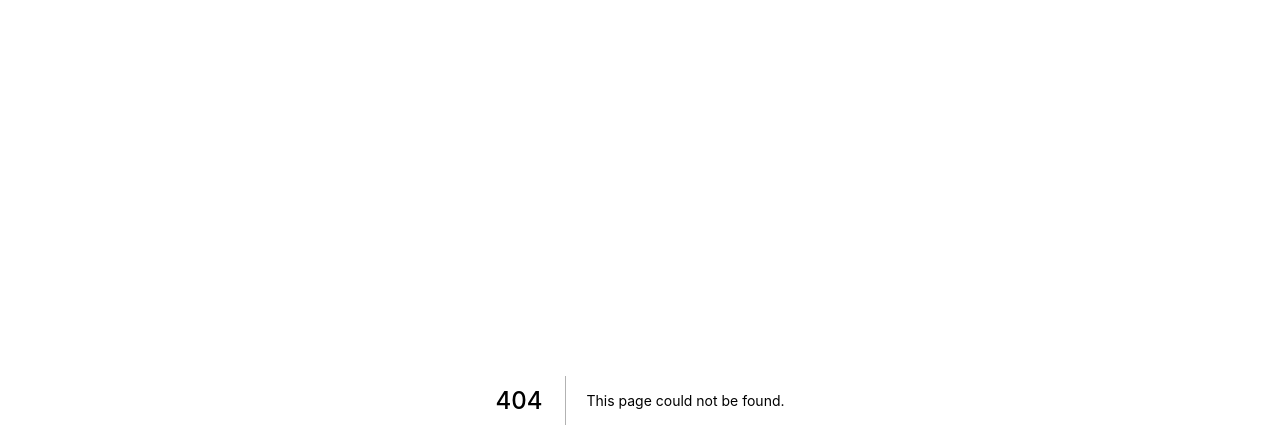
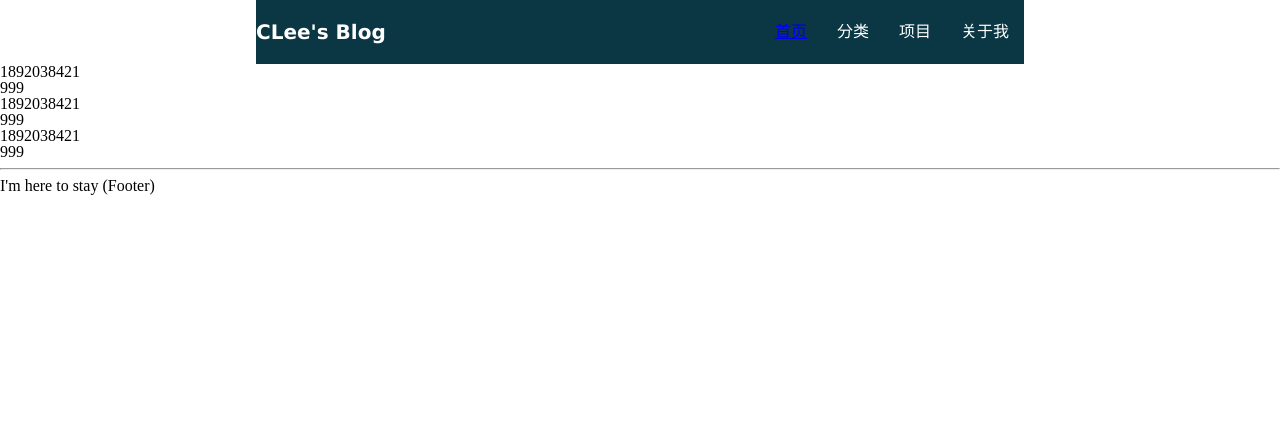
Before and after one commit to ChrisLee0211/myBlog_fontend, a Next.js app: page /blog in a window 1280 px wide. Before the commit this address had no page. Shown: the top 448 px of the page. Built offline with nearby package versions, Linux system fonts and the light colour scheme.

Commit message:
增加首页跳转逻辑

```diff
--- a/components/MainHeader.tsx
+++ b/components/MainHeader.tsx
@@ -1,5 +1,5 @@
 import React, { useRef, useState, useCallback } from 'react';
-
+import Link from "next/link";
 export interface ComponentProps {
 
 }
@@ -27,7 +27,9 @@ const MainHeader: React.FC<ComponentProps> = () => {
                     <img onTouchEnd={clickBtn} src={"../static/menu.svg"} alt="" />
                 </section>
                 <ul className="header-menu-content" >
-                    <li className="header-menu-content-item">首页</li>
+                    <li className="header-menu-content-item">
+                        <Link href={"/blog"} as={`/blog`}>首页</Link>
+                    </li>
                     <li className="header-menu-content-item">分类</li>
                     <li className="header-menu-content-item">项目</li>
                     <li className="header-menu-content-item">关于我</li>
--- /dev/null
+++ b/pages/blog/index.tsx
@@ -0,0 +1,84 @@
+import React from 'react';
+import {GetStaticProps} from 'next';
+import Layout from '../../components/Layout'
+
+interface BlogItem {
+    id:number,
+    image:string,
+    created_at:number,
+    update_at:number,
+    title:string,
+    tag:string,
+    read:number,
+    desc:string
+}
+
+export const getStaticProps:GetStaticProps = async () => {
+    const items:BlogItem[] = [
+        {
+            id:1,
+            image:'',
+            created_at:1892038421,
+            update_at:12937384463,
+            title:'测试文章',
+            tag:'webpack',
+            read:999,
+            desc:'测试描述'
+        },
+        {
+            id:1,
+            image:'',
+            created_at:1892038421,
+            update_at:12937384463,
+            title:'测试文章',
+            tag:'webpack',
+            read:999,
+            desc:'测试描述'
+        },
+        {
+            id:1,
+            image:'',
+            created_at:1892038421,
+            update_at:12937384463,
+            title:'测试文章',
+            tag:'webpack',
+            read:999,
+            desc:'测试描述'
+        },
+
+    ];
+
+    return {props:{items}}
+}
+
+export interface ComponentProps {
+    items:Array<BlogItem>
+}
+
+const Blog: React.FC<ComponentProps> = (props: ComponentProps) => {
+    const {items} = props
+    return (
+        <Layout>
+        <div className="blog-wrapper">
+           {
+               items.map(record => {
+                   return (
+                       <div className="blog-content">
+                           <section className="blog-content-date">{record.created_at}</section>
+                           <section className="blog-content-desc">
+                               <div className="blog-content-desc-img"></div>
+                               <div className="blog-content-desc-text"></div>
+                           </section>
+                           <section className="blog-content-desc-comment">
+                               <span className="read">{record.read}</span>
+                           </section>
+                       </div>
+                   )
+               })
+           }
+        </div>
+        </Layout>
+    )
+}
+
+export default Blog
--- a/pages/users/[id].tsx
+++ b/pages/users/[id].tsx
@@ -52,6 +52,7 @@ export const getStaticPaths: GetStaticPaths = async () => {
 // It won't be called on client-side, so you can even do
 // direct database queries.
 export const getStaticProps: GetStaticProps = async ({ params }) => {
+  console.log(params)
   try {
     const id = params?.id
     const item = sampleUserData.find(data => data.id === Number(id))
```
